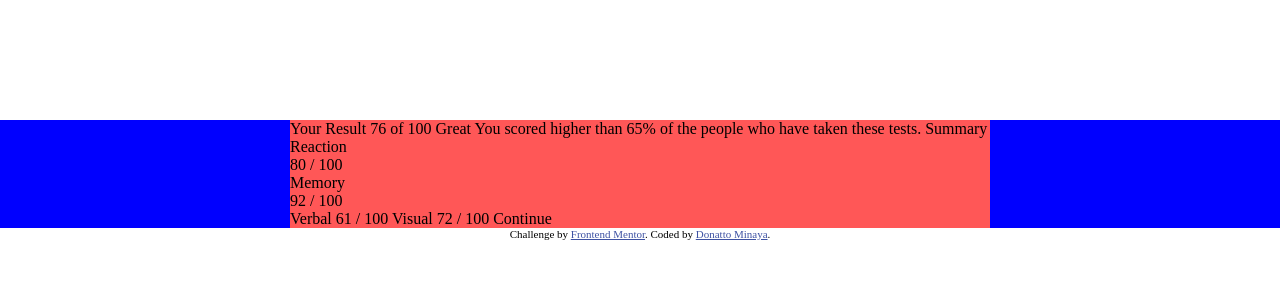
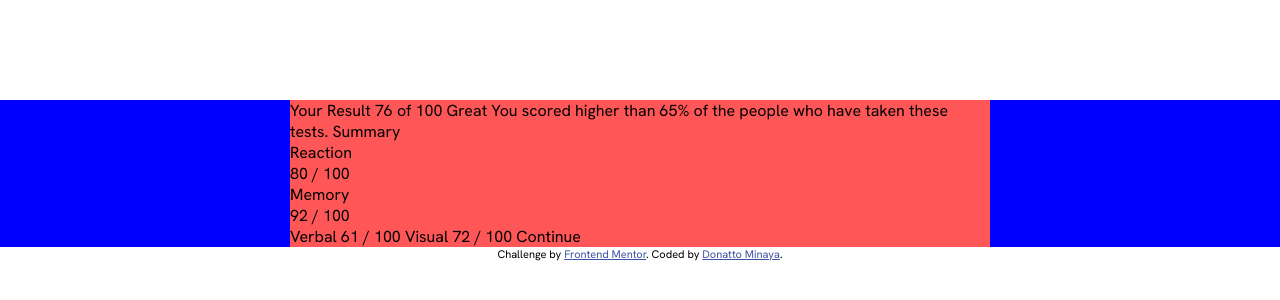
Before and after one commit to donatto22/Results-Summary, a plain HTML site: page index.html in a window 1280 px wide. Shown: the part 220-520 px from the top of the page. Drawn offline with Linux system fonts and the light colour scheme.

Commit message:
agregando la fuenta de letra

```diff
--- a/assets/css/styles.css
+++ b/assets/css/styles.css
@@ -1,4 +1,10 @@
+/* Hanken Grotesk */
+@import url('https://fonts.googleapis.com/css2?family=Hanken+Grotesk:ital,wght@0,100..900;1,100..900&display=swap');
+
 :root {
+  /* fuente de letra */
+  --font-global: "Hanken Grotesk", sans-serif;
+
   /* primarios */
   --light-red: hsl(0, 100%, 67%);
   --orangey-yellow: hsl(39, 100%, 56%);
@@ -34,6 +40,7 @@
 }
 
 body {
+  font-family: var(--font-global);
   align-content: center;
   height: 100vh;
 }
```
